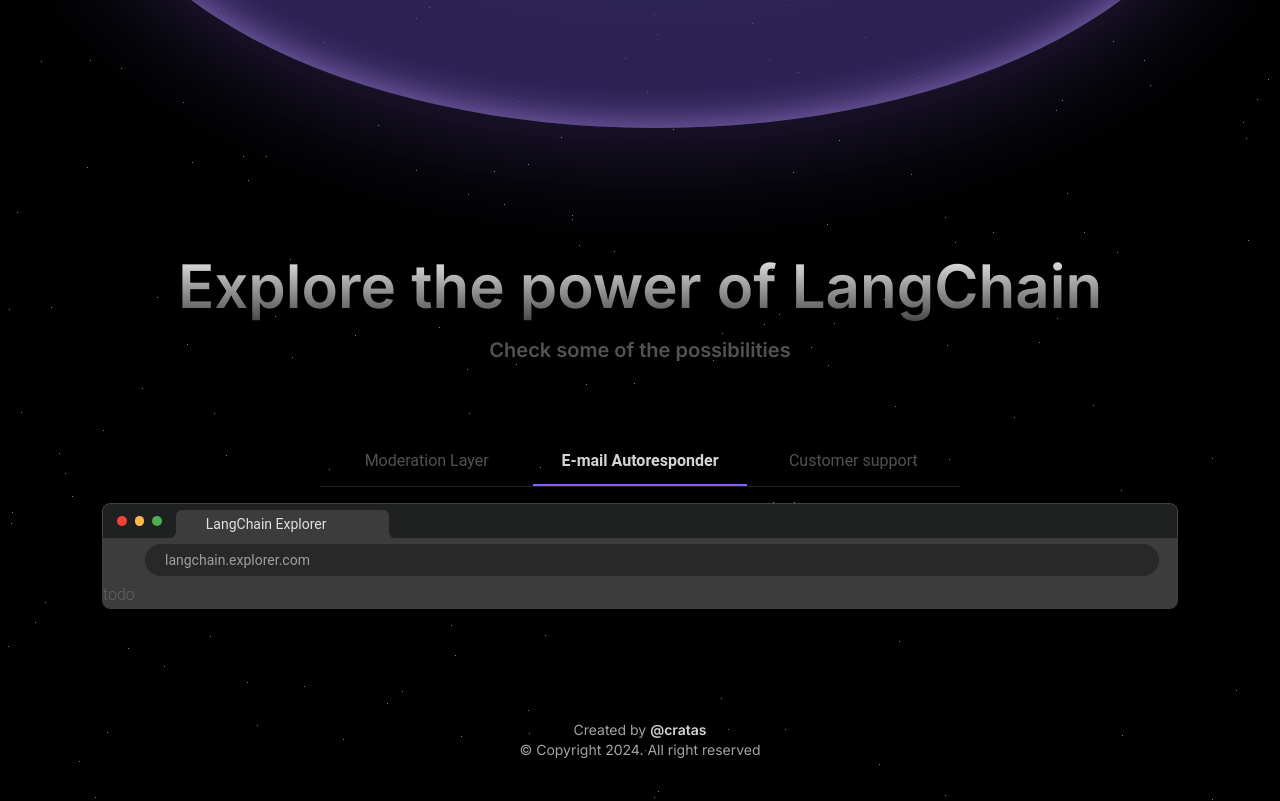
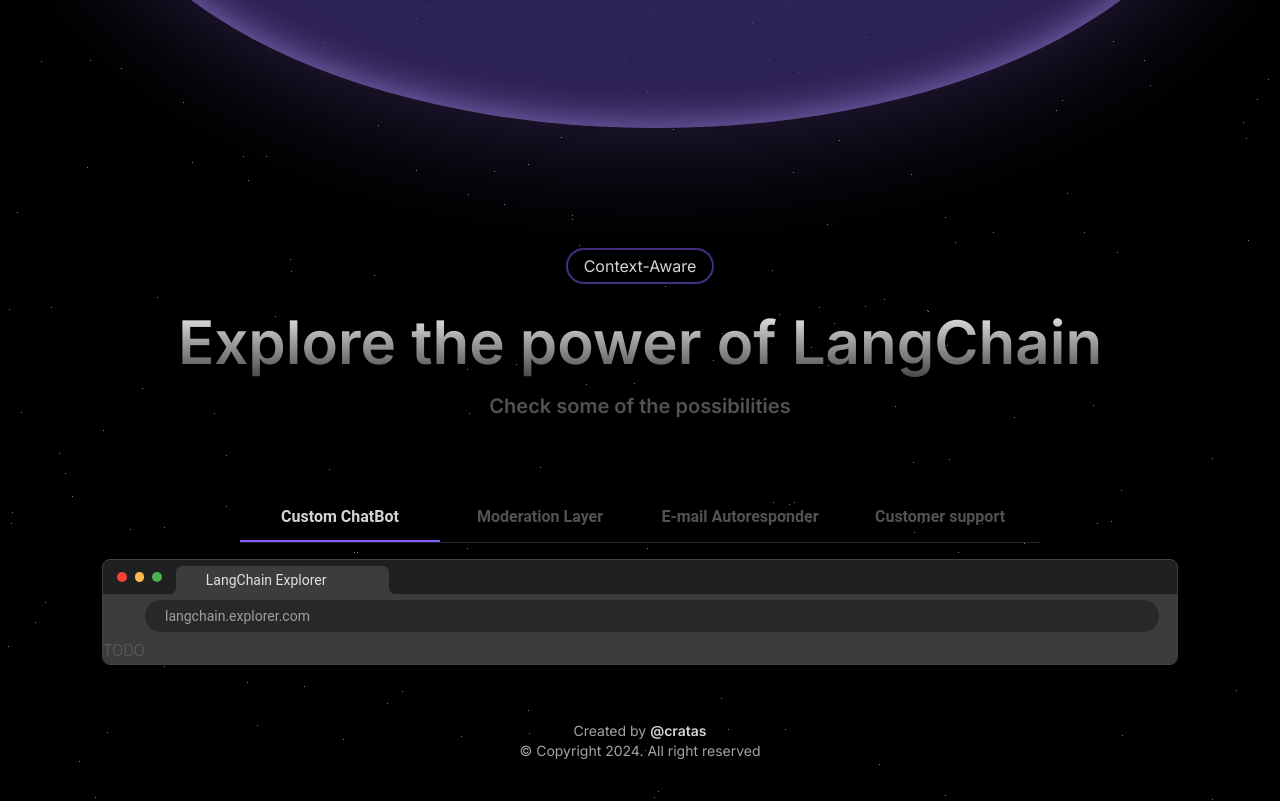
Before and after one commit to cratas/langchain-explorer, a Next.js app: page / in a window 1280 px wide. Built offline with nearby package versions, Linux system fonts and the light colour scheme.

Commit message:
feat(home-page-layout): added context aware indicator

```diff
--- a/src/app/globals.css
+++ b/src/app/globals.css
@@ -25,6 +25,16 @@
   color: rgb(var(--foreground-rgb));
   background: linear-gradient(to bottom, transparent, rgb(var(--background-end-rgb)))
     rgb(var(--background-start-rgb));
+}
+
+@layer utilities {
+  .no-scrollbar::-webkit-scrollbar {
+    display: none;
+  }
+  .no-scrollbar {
+    -ms-overflow-style: none; /* IE and Edge */
+    scrollbar-width: none; /* Firefox */
+  }
 }
 
 #stars {
--- /dev/null
+++ b/src/sections/chatbot/view/chatbot-view.tsx
@@ -0,0 +1,3 @@
+import React from 'react';
+
+export const ChatBotView = () => <>TODO</>;
--- /dev/null
+++ b/src/sections/chatbot/view/index.ts
@@ -0,0 +1 @@
+export { ChatBotView } from './chatbot-view';
--- a/src/sections/home/view/home-view.tsx
+++ b/src/sections/home/view/home-view.tsx
@@ -1,17 +1,28 @@
 'use client';
 
 import { BrowserLayout } from '@/layouts';
+import { ChatBotView } from '@/sections/chatbot/view';
 import { ModerationLayerView } from '@/sections/moderation-layer/view';
 import { Tabs, TabsHeader, Tab, TabsBody, TabPanel } from '@material-tailwind/react';
 import { useState } from 'react';
 
 enum TabsEnum {
+  CUSTOM_CHATBOT,
   CUSTOMER_SUPPORT,
   MODERATION_LAYER,
   EMAIL_AUTORESPONDER,
 }
 
 const TABS = [
+  {
+    label: 'Custom ChatBot',
+    value: TabsEnum.CUSTOM_CHATBOT,
+    content: (
+      <BrowserLayout>
+        <ChatBotView />
+      </BrowserLayout>
+    ),
+  },
   {
     label: 'Moderation Layer',
     value: TabsEnum.MODERATION_LAYER,
@@ -38,7 +49,7 @@
 ];
 
 export const HomeView = () => {
-  const [activeTab, setActiveTab] = useState(TabsEnum.EMAIL_AUTORESPONDER);
+  const [activeTab, setActiveTab] = useState(TabsEnum.CUSTOM_CHATBOT);
 
   const renderTitle = (
     <h1 className="bg-gradient-to-b from-white via-gray-500 to-gray-800 bg-clip-text p-2 text-center text-6xl font-semibold text-transparent">
@@ -52,18 +63,29 @@
     </p>
   );
 
+  const renderButton = (
+    <div className="mx-auto mb-2 w-fit rounded-full border-2 border-light-purple bg-black px-4 py-1 text-text-light">
+      {/* <span className="icon-[gravity-ui--hand-point-down] " /> */}
+      Context-Aware
+    </div>
+  );
+
   return (
     <div className="mt-10 flex flex-col gap-3">
+      {renderButton}
+
       {renderTitle}
+
       {renderSubTitle}
+
       <div className="mt-10" />
+
       <Tabs value={activeTab}>
         <TabsHeader
           placeholder=""
-          className="mx-auto mt-2 max-w-[40rem] rounded-none border-b border-gray-900 bg-transparent p-0"
+          className="no-scrollbar mx-auto mt-2 max-w-[50rem] overflow-auto text-nowrap rounded-none border-b border-gray-900 bg-transparent p-0"
           indicatorProps={{
-            className:
-              'bg-transparent border-b-2 border-lighter-purple purple-500 rounded-none shadow-inner',
+            className: 'bg-transparent border-b-2 border-lighter-purple rounded-none shadow-inner',
           }}
         >
           {TABS.map(({ label, value }) => (
@@ -73,7 +95,9 @@
               value={value}
               onClick={() => setActiveTab(value)}
               className={
-                activeTab === value ? 'py-3 font-bold text-text-light' : 'py-3 text-text-dark'
+                activeTab === value
+                  ? 'py-3 font-bold text-text-light'
+                  : 'py-3 font-semibold text-text-dark'
               }
             >
               {label}
```
